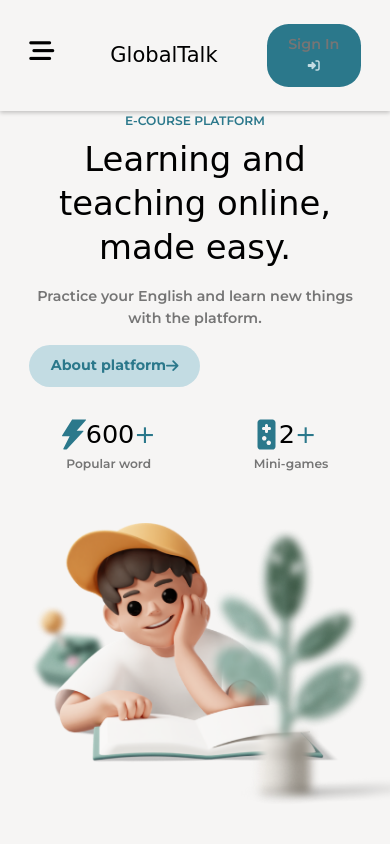
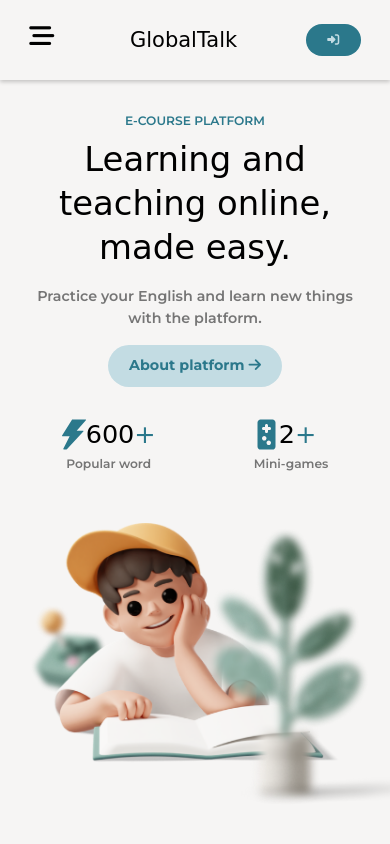
Before and after one commit to rustiandacode/e-learning-platform-slicing-figma-, a plain HTML site: page index.html in a window 390 px wide. Shown: the top 844 px of the page. Drawn offline with Linux system fonts and the light colour scheme; a web font is replaced by a local one.

Commit message:
add button variant

```diff
--- a/scss/component/_navbar.scss
+++ b/scss/component/_navbar.scss
@@ -72,7 +72,7 @@ nav {
         }
       }
     }
-    .btn-telor-asin {
+    .btn-telor-asin-oposite {
       @include mixin.flex-box;
       p {
         color: colors.$telor-asin-dark;
@@ -146,7 +146,7 @@ nav {
       }
     }
   }
-  .btn-telor-asin {
+  .btn-telor-asin-oposite {
     @include mixin.flex-box;
     p {
       display: none;
```
Also changed, not shown: scss/main.css.
